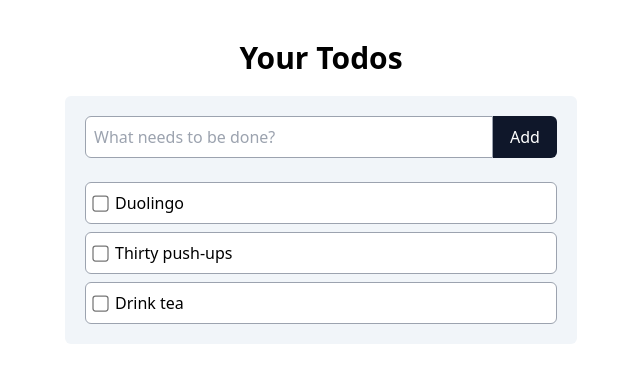
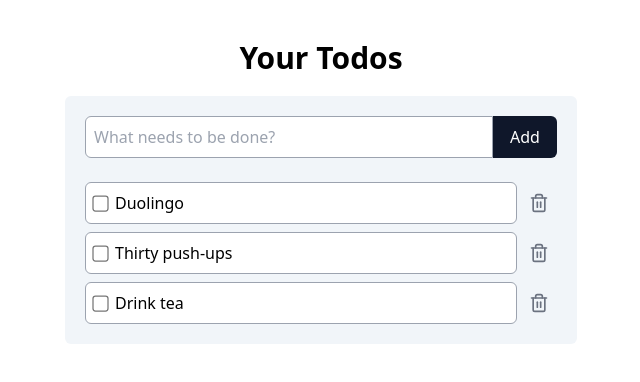
Before and after one commit to MatvisivRoman/vite-tailwind-css-ts, a React (Vite) app: page / in a window 1280 px wide. Shown: the top 382 px of the page, without its empty margins (319-959 px from the left). Built offline with nearby package versions, Linux system fonts and the light colour scheme.

Commit message:
feature: delete one todo

```diff
--- a/src/App.tsx
+++ b/src/App.tsx
@@ -1,15 +1,15 @@
-import { useState } from "react"
-import TodoItem from "./components/TodoItem"
-import { dummyData } from "./data/todos"
+import { useState } from "react";
 import AddTodoForm from "./components/AddTodoForm";
 import TodoList from "./components/TodoList";
+import { dummyData } from "./data/todos";
 
 function App() {
   const [todos, setTodos] = useState(dummyData);
 
   function setTodoCompleted(id: number, completed: boolean) {
     setTodos((prevTodos) =>
-      prevTodos.map(todo => (todo.id === id ? { ...todo, completed } : todo)))
+      prevTodos.map(todo => (todo.id === id ? { ...todo, completed } : todo))
+    )
   }
 
   function addTodo(title: string) {
@@ -17,7 +17,7 @@ function App() {
       prevTodos =>
         [
           {
-            id: prevTodos[0].id + 1,
+            id: prevTodos[0] ? prevTodos[0].id + 1 : 0,
             title,
             completed: false
 
@@ -27,15 +27,19 @@ function App() {
     );
   }
 
+  function deleteTodo(id: number) {
+    setTodos(prevTodos => prevTodos.filter(todo => todo.id !== id));
+  }
+
   return (
-    <main className="py-10 h-screen space-y-5">
+    <main className="py-10 h-screen space-y-5 overflow-x-auto">
       <h1 className="font-bold text-3xl text-center">Your Todos</h1>
       <div className="max-w-lg mx-auto bg-slate-100 rounded-md p-5 space-y-6">
         <AddTodoForm onSubmit={addTodo} />
         <TodoList
           todos={todos}
           onCompletedChange={setTodoCompleted}
-          onDelete={() => { }}
+          onDelete={deleteTodo}
         />
       </div>
     </main>
--- a/src/components/TodoItem.tsx
+++ b/src/components/TodoItem.tsx
@@ -1,14 +1,16 @@
+import { Trash2 } from "lucide-react";
 import { Todo } from "../types/todo";
 
 interface TodoItemProps {
     todo: Todo;
     onCompletedChange: (id: number, completed: boolean) => void;
+    onDelete: (id: number) => void;
 }
 
-export default function TodoItem({ todo, onCompletedChange }: TodoItemProps) {
+export default function TodoItem({ todo, onCompletedChange, onDelete }: TodoItemProps) {
     return (
-        <div>
-            <label className="flex items-center gap-2 border rounded-md p-2 border-gray-400 bg-white hover:bg-slate-50">
+        <div className="flex items-center gap-1">
+            <label className="flex items-center gap-2 border rounded-md p-2 border-gray-400 bg-white hover:bg-slate-50 grow">
                 <input
                     type="checkbox"
                     checked={todo.completed}
@@ -19,6 +21,12 @@ export default function TodoItem({ todo, onCompletedChange }: TodoItemProps) {
                     {todo.title}
                 </span>
             </label>
+            <button
+                onClick={() => onDelete(todo.id)}
+                className="p-2"
+            >
+                <Trash2 size={20} className="text-gray-500" />
+            </button>
         </div>
     );
 };
--- a/src/components/TodoList.tsx
+++ b/src/components/TodoList.tsx
@@ -13,7 +13,7 @@ export default function TodoList({
     onDelete
 }: TodoListProps) {
     const todosSorted = todos.sort((a, b) => {
-        if(a.completed === b.completed) {
+        if (a.completed === b.completed) {
             return b.id - a.id;
         }
 
@@ -21,14 +21,22 @@ export default function TodoList({
     });
 
     return (
+        <>
             <div className="space-y-2">
                 {todosSorted.map(todo => (
                     <TodoItem
                         key={todo.id}
                         onCompletedChange={onCompletedChange}
                         todo={todo}
+                        onDelete={onDelete}
                     />
                 ))}
             </div>
+            {todos.length === 0 && (
+                <p className="text-center text-sm text-gray-500">
+                    No todo yet. Add a new one above.
+                </p>
+            )}
+        </>
     );
 }
```
Lines whose indentation alone changed are shown as unchanged.
